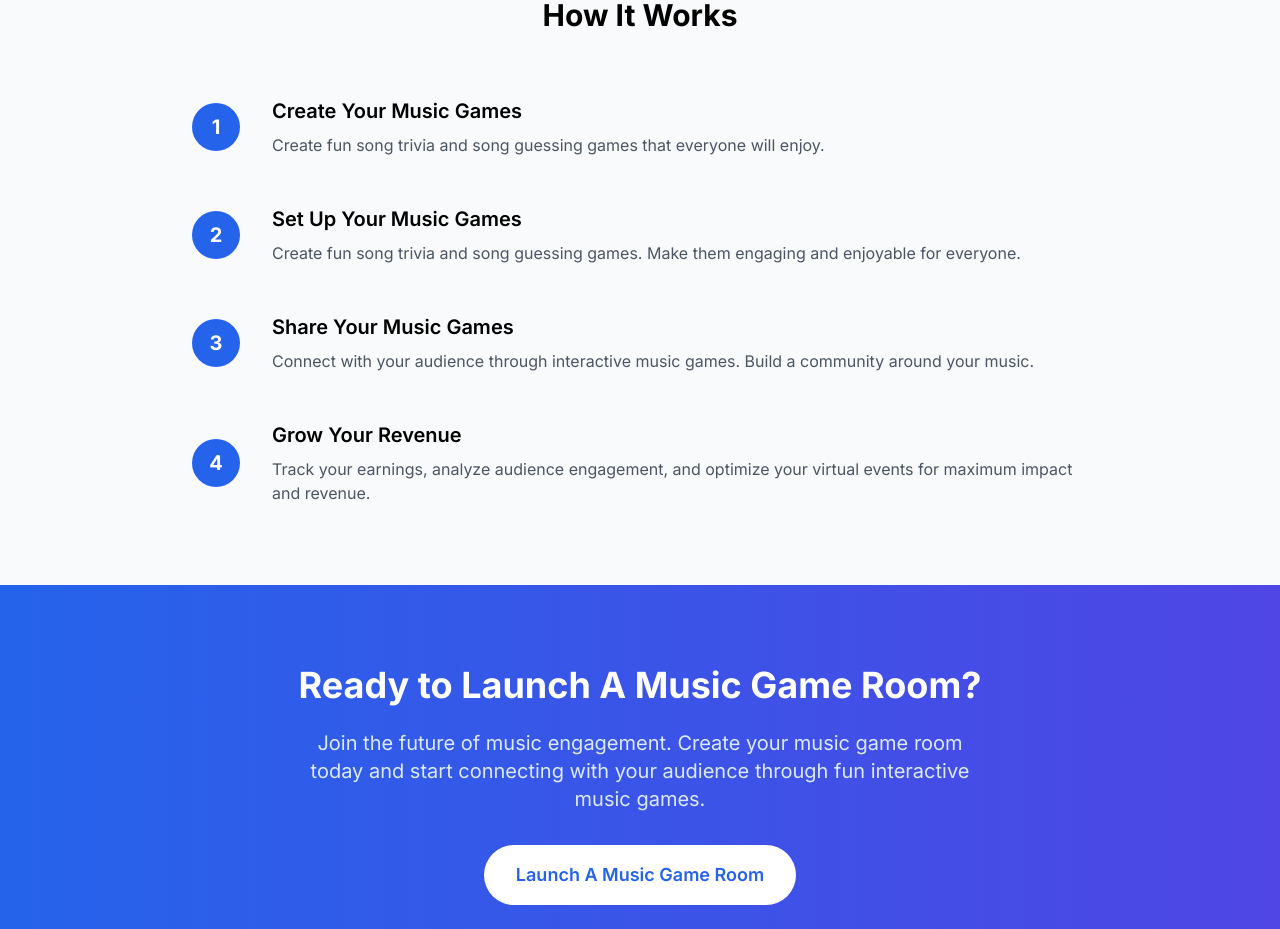
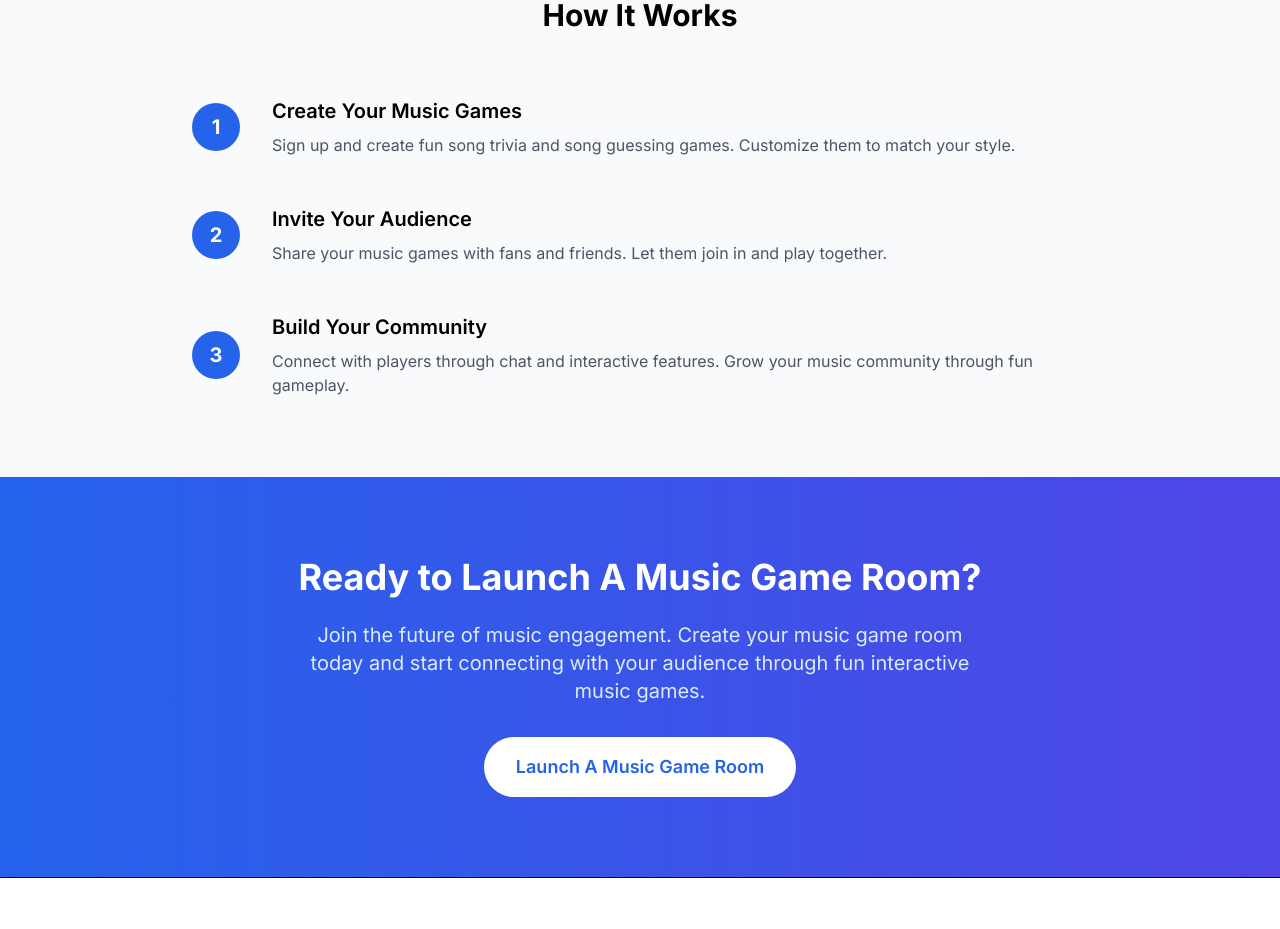
Before and after one commit to benjamenharper/musicadvisor.xyz, a Next.js app: page /virtual-music-game-room in a window 1280 px wide. Shown: the part 1840-2769 px from the top of the page. Built offline with nearby package versions, Linux system fonts and the light colour scheme.

Commit message:
simplify: reduce How It Works to 3 clear, focused steps

```diff
--- a/app/virtual-music-game-room/page.tsx
+++ b/app/virtual-music-game-room/page.tsx
@@ -160,34 +160,24 @@ export default function VirtualMusicRoom() {
               <div className="w-12 h-12 shrink-0 rounded-full bg-blue-600 text-white flex items-center justify-center font-bold text-xl">1</div>
               <div>
                 <h3 className="text-xl font-semibold mb-2">Create Your Music Games</h3>
-                <p className="text-gray-600">Create fun song trivia and song guessing games that everyone will enjoy.</p>
+                <p className="text-gray-600">Sign up and create fun song trivia and song guessing games. Customize them to match your style.</p>
               </div>
             </div>
 
             <div className="flex items-center gap-8">
               <div className="w-12 h-12 shrink-0 rounded-full bg-blue-600 text-white flex items-center justify-center font-bold text-xl">2</div>
               <div>
-                <h3 className="text-xl font-semibold mb-2">Set Up Your Music Games</h3>
-                <p className="text-gray-600">Create fun song trivia and song guessing games. Make them engaging and enjoyable for everyone.</p>
+                <h3 className="text-xl font-semibold mb-2">Invite Your Audience</h3>
+                <p className="text-gray-600">Share your music games with fans and friends. Let them join in and play together.</p>
               </div>
             </div>
 
             <div className="flex items-center gap-8">
               <div className="w-12 h-12 shrink-0 rounded-full bg-blue-600 text-white flex items-center justify-center font-bold text-xl">3</div>
               <div>
-                <h3 className="text-xl font-semibold mb-2">Share Your Music Games</h3>
+                <h3 className="text-xl font-semibold mb-2">Build Your Community</h3>
                 <p className="text-gray-600">
-                  Connect with your audience through interactive music games. Build a community around your music.
-                </p>
-              </div>
-            </div>
-
-            <div className="flex items-center gap-8">
-              <div className="w-12 h-12 shrink-0 rounded-full bg-blue-600 text-white flex items-center justify-center font-bold text-xl">4</div>
-              <div>
-                <h3 className="text-xl font-semibold mb-2">Grow Your Revenue</h3>
-                <p className="text-gray-600">
-                  Track your earnings, analyze audience engagement, and optimize your virtual events for maximum impact and revenue.
+                  Connect with players through chat and interactive features. Grow your music community through fun gameplay.
                 </p>
               </div>
             </div>
```
